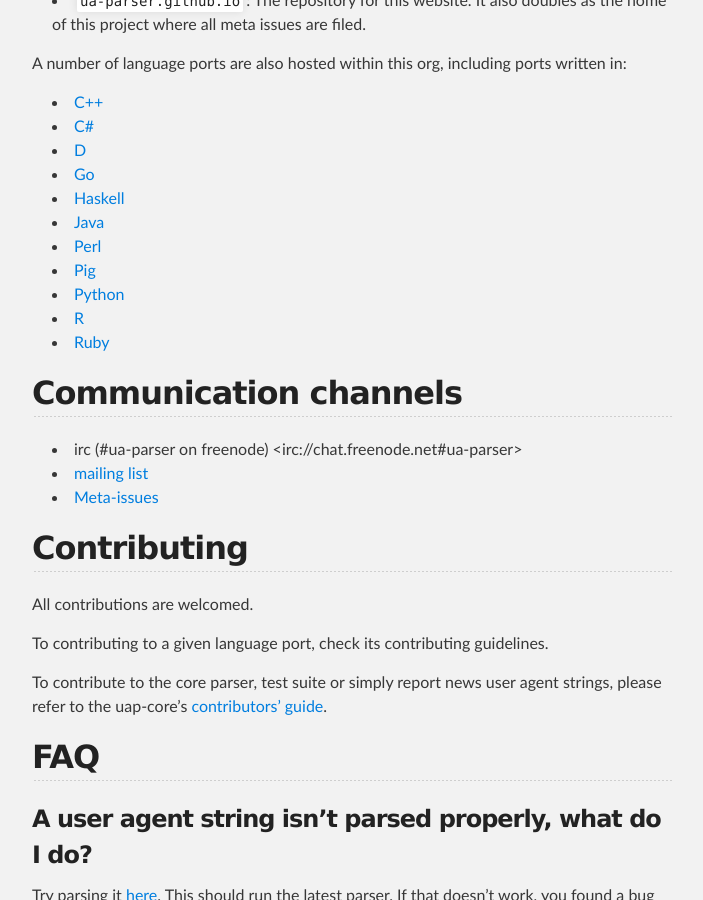
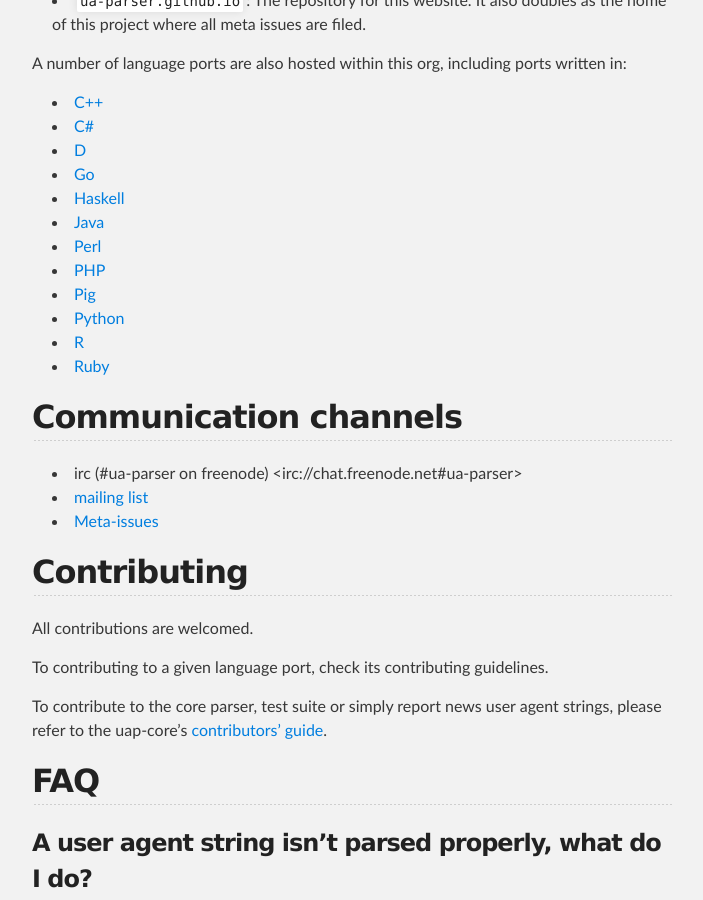
Before and after one commit to ua-parser/ua-parser.github.io, a Jekyll site: the page built from index.md, in a window 1280 px wide and 900 px high, scrolled down 606 px. Shown: the whole window, without its empty margins (288-991 px from the left). Built offline with Jekyll 4.4.1, drawn with Linux system fonts in a browser that asks for light colours; Markdown is read by kramdown in place of the engine named in the settings.

Commit message:
Add PHP version to the list

```diff
--- a/index.md
+++ b/index.md
@@ -25,6 +25,7 @@
 * [Haskell](https://github.com/ua-parser/uap-haskell)
 * [Java](https://github.com/ua-parser/uap-java)
 * [Perl](https://github.com/ua-parser/uap-perl)
+* [PHP](https://github.com/ua-parser/uap-php)
 * [Pig](https://github.com/ua-parser/uap-pig)
 * [Python](https://github.com/ua-parser/uap-python)
 * [R](https://github.com/ua-parser/uap-r)
```
